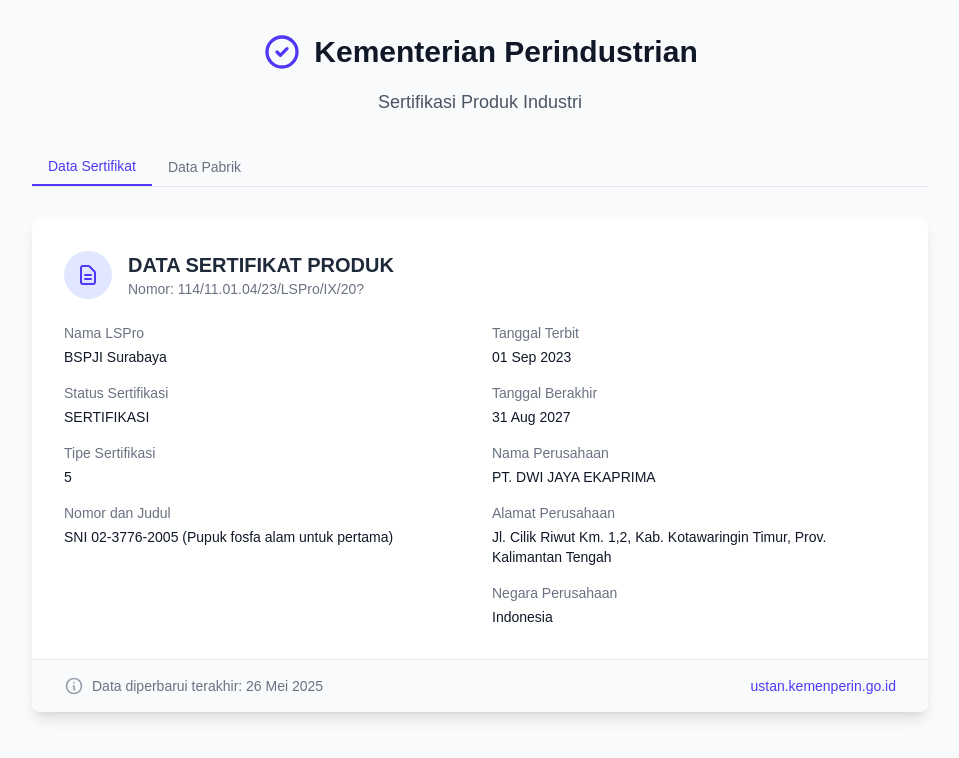
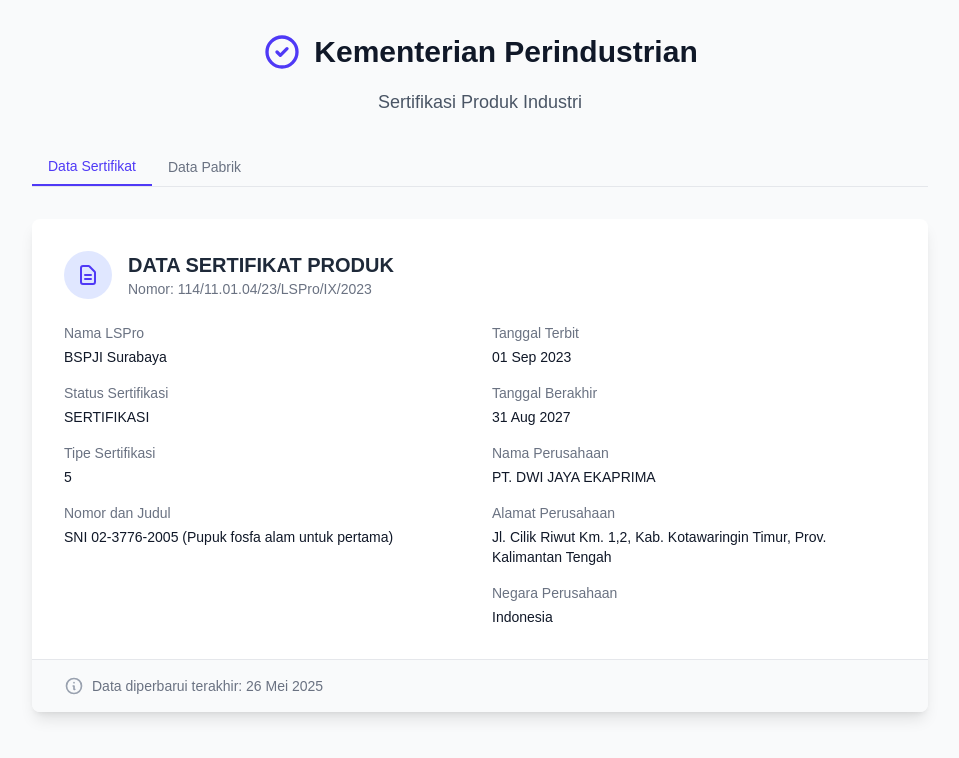
Before and after one commit to Y0nnS/khnBhPrjkCstmr1, a Next.js app: page / in a window 1280 px wide. Shown: the top 758 px of the page, without its empty margins (160-1119 px from the left). Built offline with nearby package versions, Linux system fonts and the light colour scheme.

Commit message:
Test Update

```diff
--- a/src/app/page.tsx
+++ b/src/app/page.tsx
@@ -45,7 +45,7 @@
                 </div>
                 <div>
                   <h2 className="text-xl font-bold text-gray-800">DATA SERTIFIKAT PRODUK</h2>
-                  <p className="text-sm text-gray-500">Nomor: 114/11.01.04/23/LSPro/IX/20?</p>
+                  <p className="text-sm text-gray-500">Nomor: 114/11.01.04/23/LSPro/IX/2023</p>
                 </div>
               </div>
 
@@ -77,13 +77,6 @@
                   </svg>
                   <span className="text-sm text-gray-500">Data diperbarui terakhir: 26 Mei 2025</span>
                 </div>
-                <a
-                  href="https://ustan.kemenperin.go.id"
-                  target="_blank"
-                  rel="noopener noreferrer"
-                  className="text-sm font-medium text-indigo-600 hover:text-indigo-500">
-                  ustan.kemenperin.go.id
-                </a>
               </div>
             </div>
           </div>
@@ -153,14 +146,6 @@
                   </svg>
                   <span className="text-sm text-gray-500">Data diperbarui terakhir: 26 Mei 2025</span>
                 </div>
-                <a
-                  href="https://ustan.kemenperin.go.id"
-                  target="_blank"
-                  rel="noopener noreferrer"
-                  className="text-sm font-medium text-indigo-600 hover:text-indigo-500"
-                >
-                  ustan.kemenperin.go.id
-                </a>
               </div>
             </div>
           </div>
```
